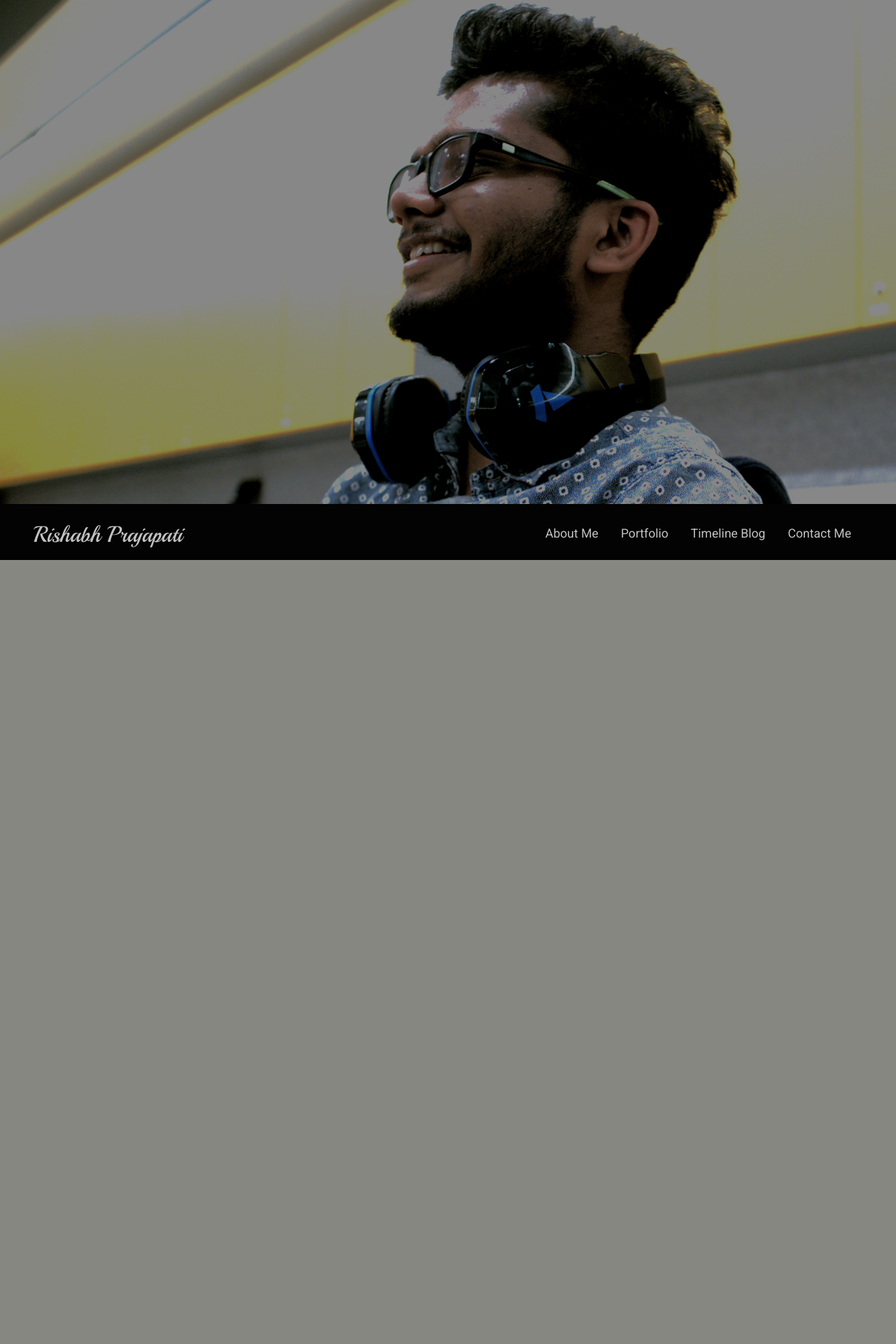
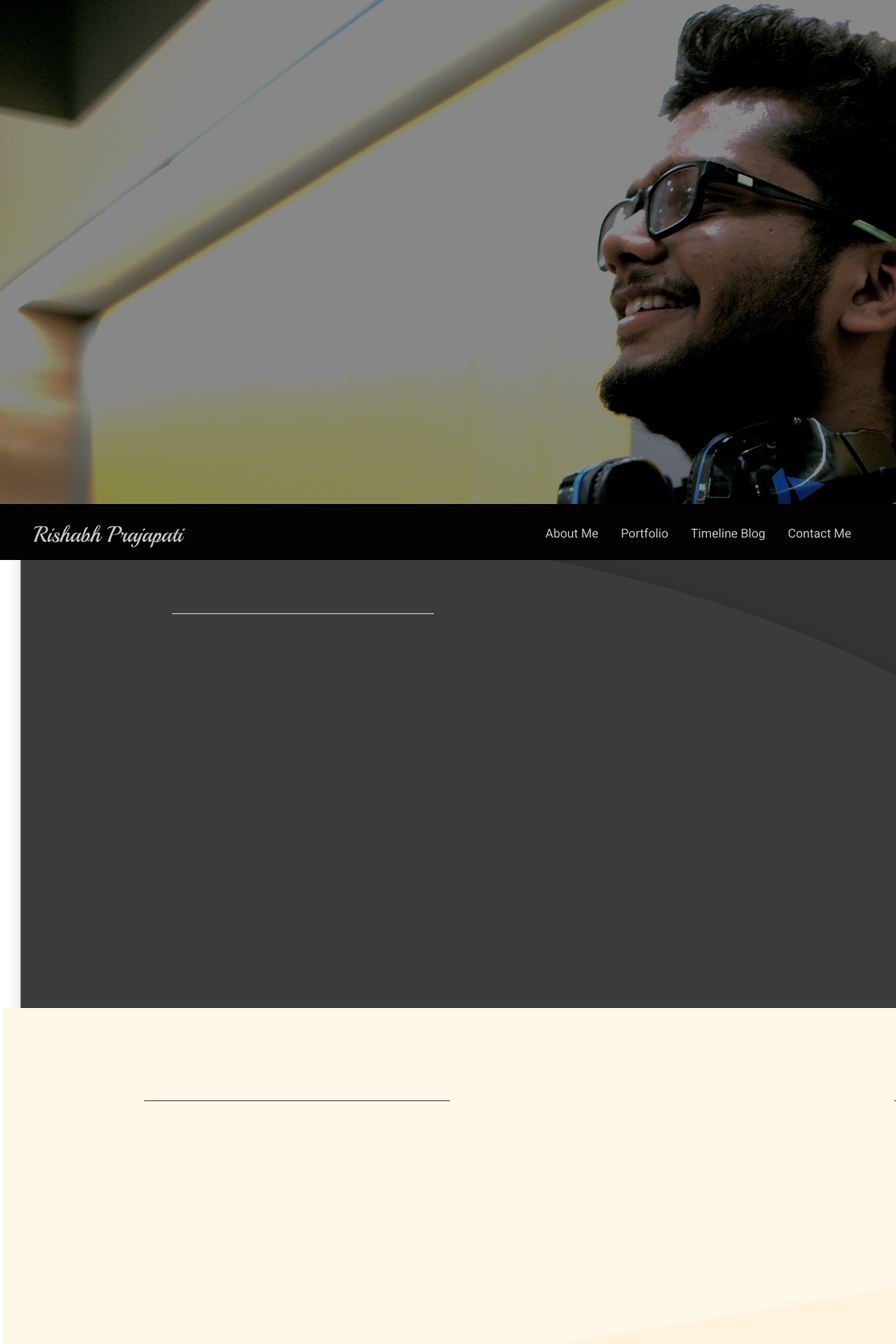
Before and after one commit to alegend4u/uBlog, a Django app: page / in a window 1280 px wide. Shown: the top 1920 px of the page at 70% size. Before the commit the page ends 800 px from the top, so only its background shows below. Run offline with Django 3.2, Linux system fonts and the light colour scheme; style sheets or scripts are compiled from the project's sources.

Commit message:
Add sections' backgrounds in about page

```diff
--- a/portfolio/static/portfolio/css/about.css
+++ b/portfolio/static/portfolio/css/about.css
@@ -1,7 +1,29 @@
-.landing_image {
-  object-fit: cover;
+.landing {
   width: 100%;
   height: calc(100vh - 5rem);
+  background-size: cover;
+  background: url(../images/landing.png);
+}
+
+.moreabout {
+  width: 100%;
+  height: calc(100vh - 5rem);
+  background-size: cover;
+  background: url(../images/aboutback.svg);
+}
+
+.hobbies {
+  width: 100%;
+  height: calc(100vh - 5rem);
+  background-size: cover;
+  background: url(../images/hobbiesback.svg);
+}
+
+.recentblogs {
+  width: 100%;
+  height: calc(100vh - 5rem);
+  background-size: cover;
+  background: url(../images/blogsback.svg);
 }
 
 /*# sourceMappingURL=about.css.map */
--- a/portfolio/static/portfolio/sass/_mixins.sass
+++ b/portfolio/static/portfolio/sass/_mixins.sass
@@ -1,4 +1,9 @@
 @import '../../../../static/sass/mixins'
+
+@mixin fullpage
+  width: 100%
+  height: calc(100vh - #{$nav-height})
+  background-size: cover
 
 @mixin animatetop
   @keyframes animatetop
--- a/portfolio/static/portfolio/sass/about.sass
+++ b/portfolio/static/portfolio/sass/about.sass
@@ -1,6 +1,18 @@
 @import 'variables'
+@import 'mixins'
 
-.landing_image
-  object-fit: cover
-  width: 100%
-  height: calc(100vh - #{$nav-height})
+.landing
+  @include fullpage
+  background: url(../images/landing.png)
+
+.moreabout
+  @include fullpage
+  background: url(../images/aboutback.svg)
+
+.hobbies
+  @include fullpage
+  background: url(../images/hobbiesback.svg)
+
+.recentblogs
+  @include fullpage
+  background: url(../images/blogsback.svg)
--- a/portfolio/templates/portfolio/about.html
+++ b/portfolio/templates/portfolio/about.html
@@ -10,6 +10,14 @@
 
 {% block content %}
     <div class="landing">
-        <img src="{% static 'portfolio/images/landing.png' %}" alt="Landing image" class="landing_image">
+    </div>
+    <div class="moreabout">
+
+    </div>
+    <div class="hobbies">
+
+    </div>
+    <div class="recentblogs">
+
     </div>
 {% endblock %}
```
Also changed, not shown: portfolio/static/portfolio/images/aboutback.svg (added), portfolio/static/portfolio/images/blogsback.svg (added), portfolio/static/portfolio/images/hobbiesback.svg (added), 2 other files.
